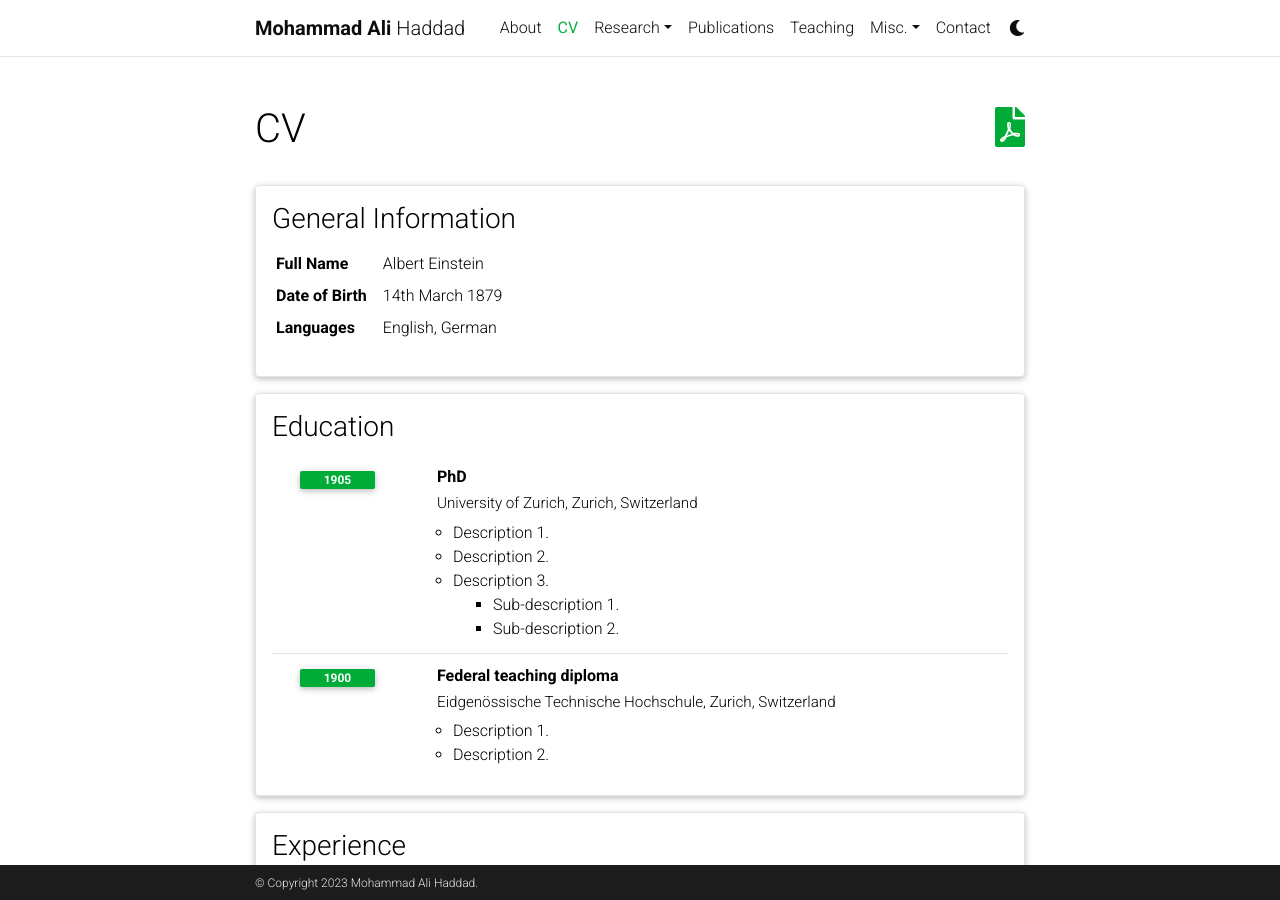
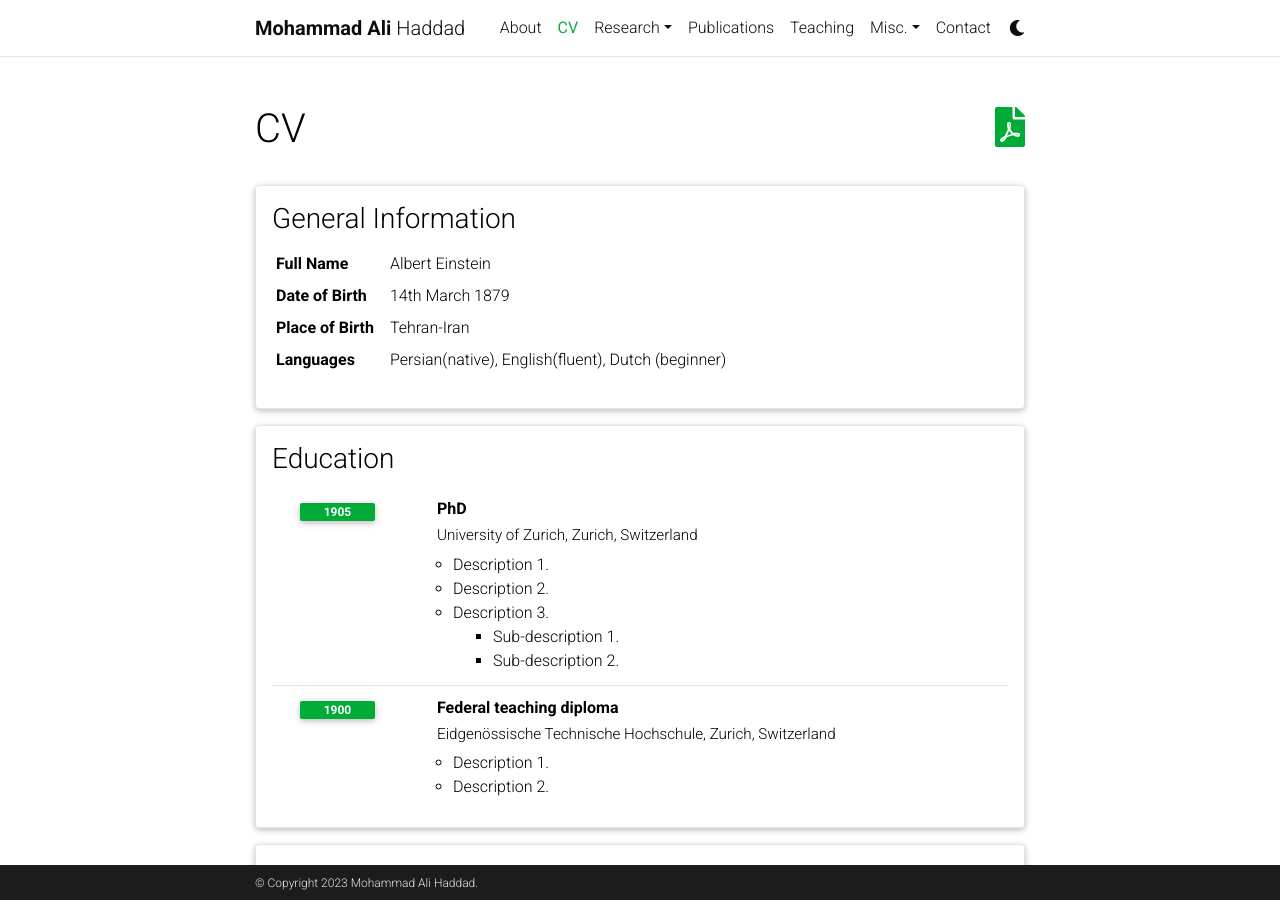
Before and after one commit to ma-haddad/ma-haddad.github.io, a Jekyll site: the page built from _pages/cv.md, in a window 1280 px wide and 900 px high. Built offline with Jekyll 4.4.1, drawn with Linux system fonts in a browser that asks for light colours; comment, search, counter and statistics services are not loaded; a style sheet for code colours, icons or effects is not loaded.

Commit message:
Update cv.yml

```diff
--- a/_data/cv.yml
+++ b/_data/cv.yml
@@ -5,8 +5,10 @@
       value: Albert Einstein
     - name: Date of Birth
       value: 14th March 1879
+    - name: Place of Birth
+      value: Tehran-Iran
     - name: Languages
-      value: English, German
+      value: Persian(native), English(fluent), Dutch (beginner)
 
 - title: Education
   type: time_table
```
